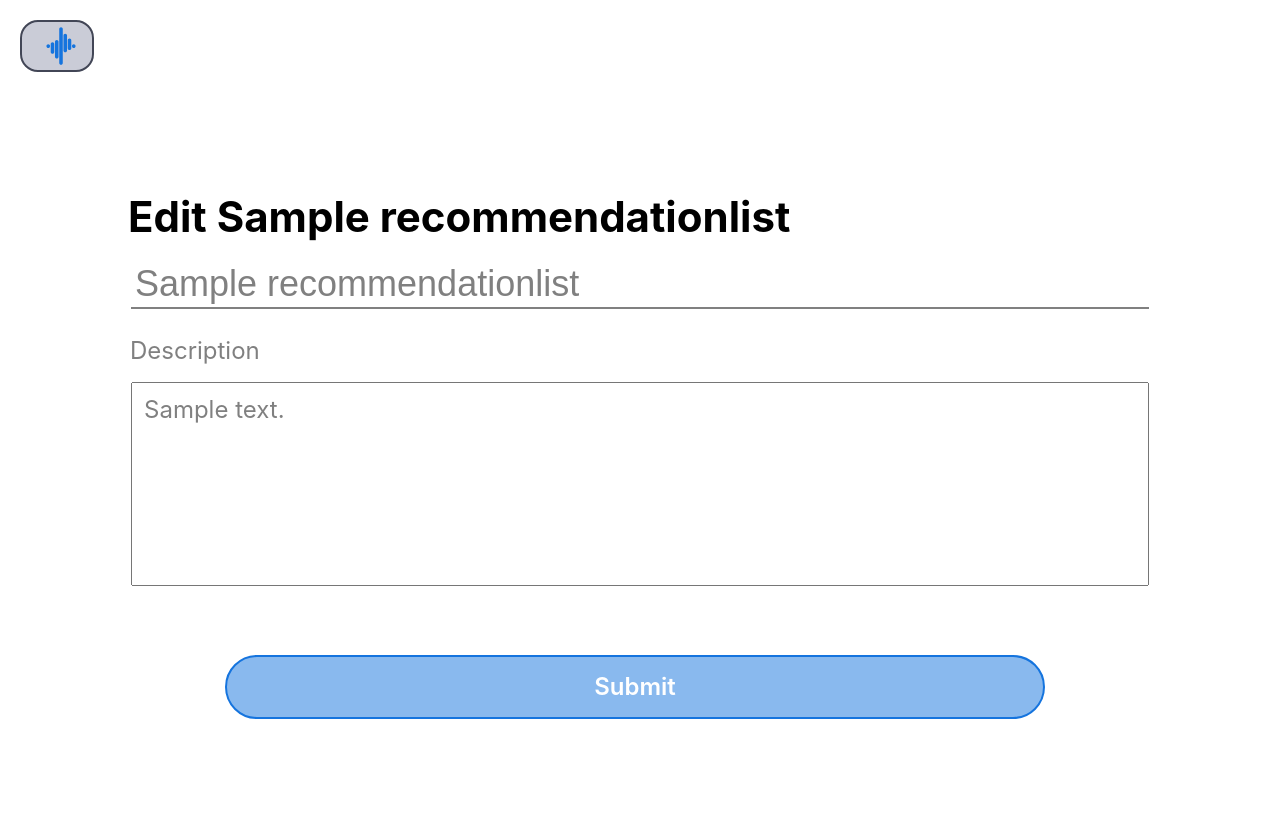
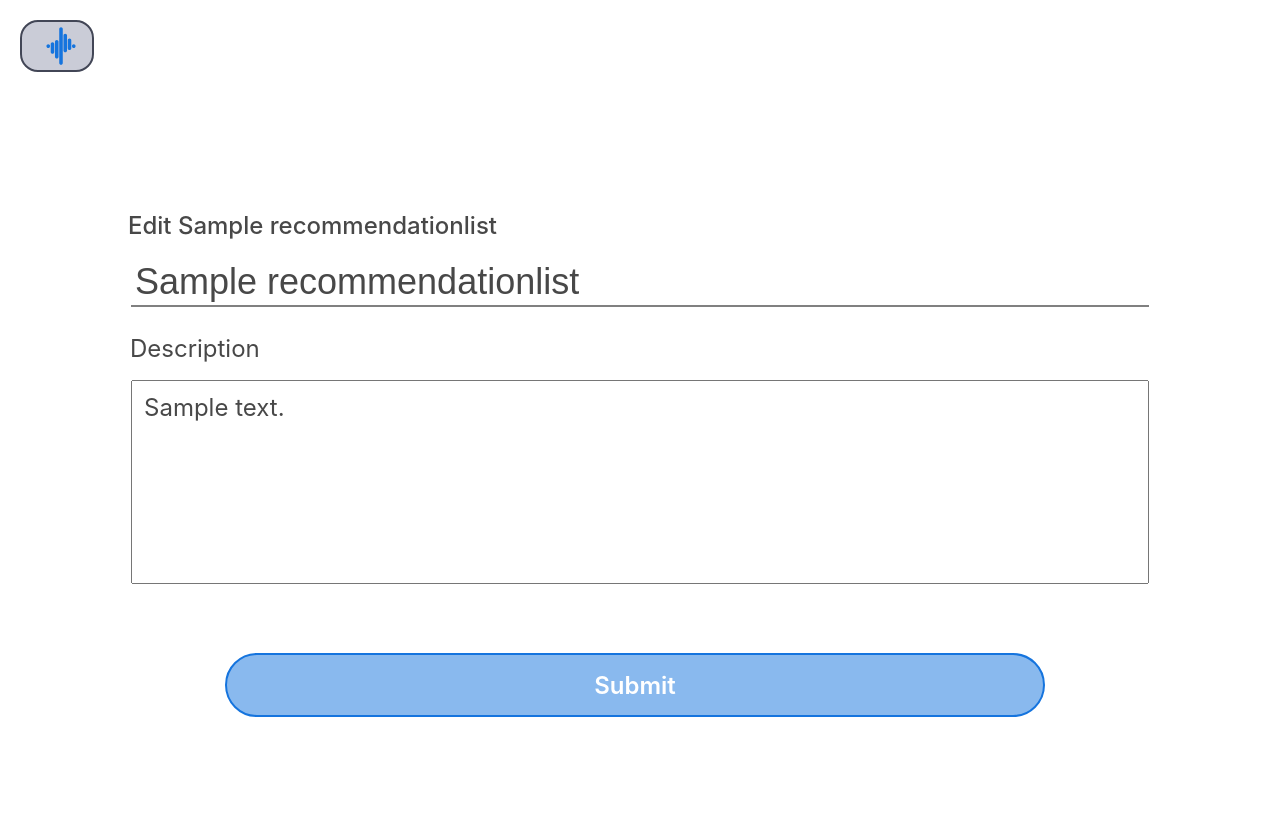
Before and after one commit to cJeffreys7/good-waves, a Django app: page /recs/1/update/ in a window 1280 px wide. Run offline with Django 3.2, Linux system fonts and the light colour scheme; tables that the repository leaves empty hold one stand-in row (values such as "Sample post").

Commit message:
refactor form styling

```diff
--- a/main_app/static/css/base.css
+++ b/main_app/static/css/base.css
@@ -32,7 +32,7 @@ body {
   --nav-bg-ff: rgba(167, 170, 189, .7);
   --borders: rgb(66, 70, 86) solid 2px;
   --text-color: rgb(17, 20, 17);
-  --text-lite-color: rgb(48, 48, 48);
+  --text-lite-color: rgb(72, 72, 72);
   --text-lighter-color: rgb(128, 128, 128);
   --link-hover-color: rgb(16, 56, 158);
   --button-bg: rgb(245, 245, 245);
--- a/main_app/static/css/form.css
+++ b/main_app/static/css/form.css
@@ -6,6 +6,7 @@
 .form-title {
   color: var(--text-lite-color);
   margin-bottom: 0;
+  font-weight: 500;
 }
 
 .form-container {
@@ -74,7 +75,7 @@ tbody > tr:nth-child(2) > th > label:after {
   visibility: visible;
   display: block;
   font-size: var(--font-xl);
-  color: var(--text-lighter-color);
+  color: var(--text-lite-color);
 }
 
 tbody > tr:nth-child(3) > th > label {
@@ -86,7 +87,7 @@ tbody > tr:nth-child(3) > th > label:after {
   visibility: visible;
   display: block;
   font-size: var(--font-xl);
-  color: var(--text-lighter-color);
+  color: var(--text-lite-color);
 }
 
 tbody > tr:nth-child(4) > th > label {
@@ -98,20 +99,20 @@ tbody > tr:nth-child(4) > th > label:after {
   visibility: visible;
   display: block;
   font-size: var(--font-xl);
-  color: var(--text-lighter-color);
+  color: var(--text-lite-color);
 }
 
 #id_name, #id_title {
   border: none;
   border-bottom: gray solid 2px;
   font-size: var(--font-xxl);
-  color: var(--text-lighter-color);
+  color: var(--text-lite-color);
 }
 
 #id_description {
   resize: none;
   font-size: var(--font-xl);
-  color: var(--text-lighter-color);
+  color: var(--text-lite-color);
   padding: 12px;
   height: 8.5em;
 }
@@ -119,5 +120,5 @@ tbody > tr:nth-child(4) > th > label:after {
 input, select {
   min-height: 48px;
   font-size: var(--font-xl);
-  color: var(--text-lighter-color);
+  color: var(--text-lite-color);
 }
--- a/main_app/templates/main_app/recommendationlist_form.html
+++ b/main_app/templates/main_app/recommendationlist_form.html
@@ -9,7 +9,7 @@
 
 <div class="page-header">
   {% if object %}
-    <h1>Edit {{object.name}}</h1>
+    <h2 class="form-title">Edit {{object.name}}</h2>
   {% else %}
     <h2 class="form-title">New Recommendation List</h2>
   {% endif %}
```
